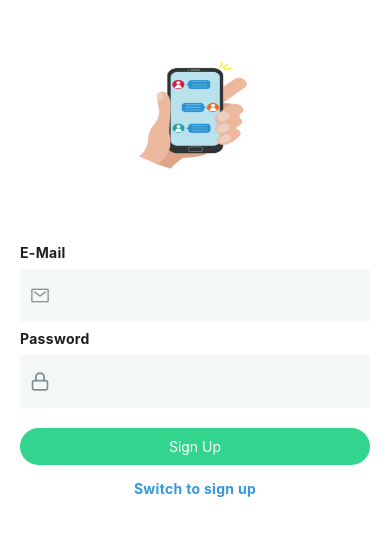
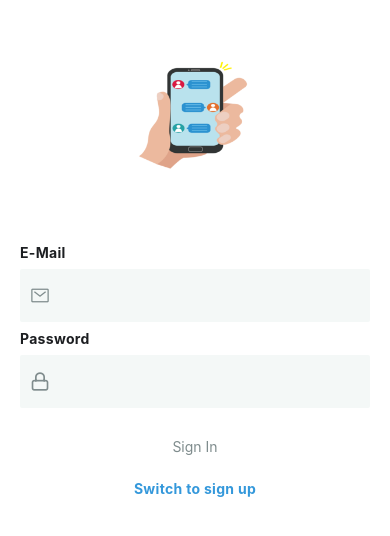
Before and after one commit to Grany35/mobile-chat, a React Native app: screen / in a window 390 px wide. Shown: the top 536 px of the page. Built offline with nearby package versions, Linux system fonts and the light colour scheme.

Commit message:
Added formReducer

```diff
--- a/components/SignInForm.tsx
+++ b/components/SignInForm.tsx
@@ -1,13 +1,27 @@
 import { Feather, Ionicons } from "@expo/vector-icons";
-import React from "react";
+import React, { useCallback, useReducer } from "react";
 import { validateInput } from "../utils/actions/formActions";
+import { reducer } from "../utils/reducers/formReducer";
 import Input from "./Input";
 import SubmitButton from "./SubmitButton";
 
+const initialState = {
+  inputValidities: {
+    email: false,
+    password: false,
+  },
+  formIsValid: false,
+};
+
 const SignInForm = (props) => {
-  const inputChangedHandler = (inputId: string, inputValue: string) => {
-    validateInput(inputId, inputValue);
-  };
+  const [formState, dispatchFormState] = useReducer(reducer, initialState);
+  const inputChangedHandler = useCallback(
+    (inputId: string, inputValue: string) => {
+      const result = validateInput(inputId, inputValue);
+      dispatchFormState({ inputId, validationResult: result });
+    },
+    [dispatchFormState]
+  );
   return (
     <>
       <Input
@@ -30,9 +44,10 @@
         onInputChange={inputChangedHandler}
       />
       <SubmitButton
-        title="Sign Up"
+        title="Sign In"
         onPress={() => console.log("pressed")}
         style={{ marginTop: 20 }}
+        disabled={!formState.formIsValid}
       />
     </>
   );
--- a/components/SignUpForm.tsx
+++ b/components/SignUpForm.tsx
@@ -1,13 +1,30 @@
 import { Feather, FontAwesome, Ionicons } from "@expo/vector-icons";
-import React from "react";
+import React, { useCallback, useReducer } from "react";
 import { validateInput } from "../utils/actions/formActions";
+import { reducer } from "../utils/reducers/formReducer";
 import Input from "./Input";
 import SubmitButton from "./SubmitButton";
 
+const initialState = {
+  inputValidities: {
+    firstName: false,
+    lastName: false,
+    email: false,
+    password: false,
+  },
+  formIsValid: false,
+};
+
 const SignUpFrom = (props) => {
-  const inputChangedHandler = (inputId: string, inputValue: string) => {
-    console.log(validateInput(inputId, inputValue))
-  };
+  const [formState, dispatchFormState] = useReducer(reducer, initialState);
+
+  const inputChangedHandler = useCallback(
+    (inputId: string, inputValue: string) => {
+      const result = validateInput(inputId, inputValue);
+      dispatchFormState({ inputId, validationResult: result });
+    },
+    [dispatchFormState]
+  );
   return (
     <>
       <Input
@@ -50,6 +67,7 @@
         title="Sign Up"
         onPress={() => console.log("pressed")}
         style={{ marginTop: 20 }}
+        disabled={!formState.formIsValid}
       />
     </>
   );
--- /dev/null
+++ b/utils/reducers/formReducer.tsx
@@ -0,0 +1,22 @@
+export const reducer = (state, action) => {
+  const { validationResult, inputId } = action;
+
+  const updatedValidities = {
+    ...state.inputValidities,
+    [inputId]: validationResult,
+  };
+
+  let updatedFormIsValid = true;
+
+  for (const key in updatedValidities) {
+    if (updatedValidities[key] !== undefined) {
+      updatedFormIsValid = false;
+      break;
+    }
+  }
+
+  return {
+    inputValidities: updatedValidities,
+    formIsValid: updatedFormIsValid,
+  };
+};
```
